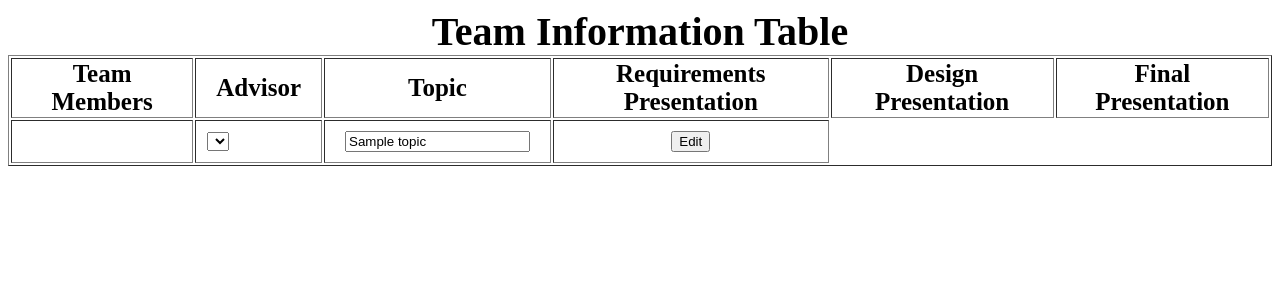
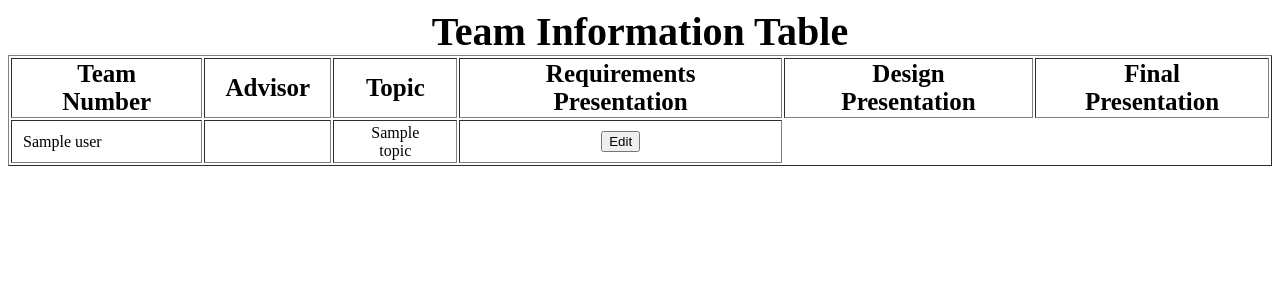
Before and after one commit to jjbyrne1/Project-Scheduler-Web-App, a Django app: template pswa_django/mainForm/templates/tableView.html in a window 1280 px wide. Shown: the top 300 px of the page. Run offline with Django 3.2, Linux system fonts and the light colour scheme; tables that the repository leaves empty hold one stand-in row (values such as "Sample post"); the template is opened without the code that fills it: values that come from a table or form of the project are taken from there, most other values are stand-ins (such as "Sample title", 1, 10 or a date in 2020); lists and menus that the app fills with data are empty; some libraries are stand-ins or nearby versions.

Commit message:
Make it so only the teams that have students in them are diplayed and table can only be edited by navigating to the admin site using the edit button

```diff
--- a/pswa_django/mainForm/templates/tableView.html
+++ b/pswa_django/mainForm/templates/tableView.html
@@ -22,7 +22,7 @@
                     <b style="font-family: Algerian; font-size: 40px">Team Information Table</b>
                 </caption>
                 <tr style="font-size: 25px">
-                      <th scope="col" style="padding-left: 20px;padding-right: 20px">Team Members</th>
+                    <th scope="col" style="padding-left: 20px;padding-right: 20px">Team Number</th>
                     <th scope="col" style="padding-left: 20px;padding-right: 20px">Advisor</th>
                     <th scope="col" style="padding-left: 20px;padding-right: 20px">Topic</th>
                     <th scope="col" style="padding-left: 20px;padding-right: 20px">Requirements Presentation</th>
@@ -30,67 +30,79 @@
                     <th scope="col" style="padding-left: 20px;padding-right: 20px">Final Presentation</th>
                 </tr>
                 {% for teaminfo in teaminfo_list %}
+                    {% if teaminfo.users.all %}
+                        <tr>
                             <td>
                                 <div style="padding-top: 5px; padding-bottom: 5px; padding-left: 10px; padding-right: 10px">
-                            {% for user in user_list %}
-                                 {% if teaminfo.TeamId_id == user.TeamId_id %}
-                                     <input type="text" name="a" id="a" value="{{ user }}" style="text-align: left;border: white"/> <br/>
-                                {% endif %}
+                                    {% for user in teaminfo.users.all %}
+                                        {{ user }}
+                                        <br/>
                                     {% endfor %}
+                                         <!-- <input type="text" name="a" id="a" value="{{ teaminfo.users.all }}" style="text-align: left;border: white"/> <br/> -->
                                 </div>
                             </td>
                             <td>
                                 <div style="padding-top: 5px; padding-bottom: 5px; padding-left: 10px; padding-right: 10px">
-                            <select>
+                                    {% if teaminfo.advisorid == NULL %}
+                                    <label style="color:red">Not Yet Chosen</label>
+                                    {% endif%}
                                     {% for advisor in advisor_list %}
-                                    {% for user in user_list %}
-                                        {% if teaminfo.teamid == user.teamid %}
+                                        {% if teaminfo.advisorid == advisor.advisorid %}
+                                            <label>{{ advisor.Name }}</label>
+                                        {% endif %}
+                                    {% endfor %}
+                                    <!--<select>
+                                        {% for advisor in advisor_list %}
                                             {% if teaminfo.advisorid == advisor.advisorid %}
                                                 <option selected="selected" style="padding-left: 20px;padding-right: 20px"> {{ advisor.Name }} </option>
                                             {% else %}
                                                 <option style="padding-left: 20px;padding-right: 20px"> {{ advisor.Name }} </option>
                                             {% endif %}
-                                        {% endif %}
                                          {% endfor %}
-                                {% endfor %}
-                            </select>
+                                    </select>-->
                                 </div>
                             </td>
                             <td style="text-align: center;padding-left: 20px;padding-right: 20px">
-                        <input name="topic" id="topic" onchange="ChangeTeamTopic(document.getElementById('topic'))" value='{{ teaminfo.Topic }}'/>
+                                {% if teaminfo.topic == "?" %}
+                                    <label style="color:red">Not Yet Chosen</label>
+                                {% else %}
+                                    <label> {{ teaminfo.Topic }} </label>
+                                {% endif%}
+
+                                <!-- <input name="topic" id="topic" onchange="ChangeTeamTopic(document.getElementById('topic'))" value='{{ teaminfo.Topic }}'/> -->
                             </td>
                                 {% for presentationlog in presentationlog_list %}
                                     {% if teaminfo.teamid == presentationlog.logid %}
                                         {% if presentationlog.RequirementsPresentation_Completed == True %}
                                             <td style="text-align: center;padding-left: 20px;padding-right: 20px; background-color: lightgreen">
-                                        <input type="checkbox" onchange="this.refresh();" checked="checked">
+                                                <!-- <input type="checkbox" onchange="this.refresh();" checked="checked"> -->
                                                 {{ presentationlog.RequirementsPresentation_Date }}
                                             </td>
                                         {% elif presentationlog.RequirementsPresentation_Completed == False %}
                                             <td style="text-align: center;padding-left: 20px;padding-right: 20px; background-color: white">
-                                        <input type="checkbox" onchange="this.refresh();">
+                                                 <!-- <input type="checkbox" onchange="this.refresh();"> -->
                                                 {{ presentationlog.RequirementsPresentation_Date }}
                                             </td>
                                         {% endif %}
                                         {% if presentationlog.DesignPresentation_Completed == True %}
                                             <td style="text-align: center;padding-left: 20px;padding-right: 20px; background-color: lightgreen">
-                                        <input type="checkbox" onchange="this.refresh();" checked="checked">
+                                                <!-- <input type="checkbox" onchange="this.refresh();" checked="checked">  -->
                                                 {{ presentationlog.DesignPresentation_Date }}
                                             </td>
                                         {% elif presentationlog.DesignPresentation_Completed == False %}
                                             <td style="text-align: center;padding-left: 20px;padding-right: 20px; background-color: white">
-                                        <input type="checkbox" onchange="this.refresh();">
+                                                <!-- <input type="checkbox" onchange="this.refresh();">  -->
                                                 {{ presentationlog.DesignPresentation_Date }}
                                             </td>
                                         {% endif %}
                                         {% if presentationlog.FinalPresentation_Completed == True %}
                                             <td style="text-align: center;padding-left: 20px;padding-right: 20px; background-color: lightgreen">
-                                        <input type="checkbox" onchange="this.refresh();" checked="checked">
+                                                <!-- <input type="checkbox" onchange="this.refresh();" checked="checked">  -->
                                                 {{ presentationlog.FinalPresentation_Date }}
                                             </td>
                                         {% elif presentationlog.FinalPresentation_Completed == False %}
                                             <td style="text-align: center;padding-left: 20px;padding-right: 20px; background-color: white">
-                                        <input type="checkbox" onchange="this.refresh();">
+                                                <!-- <input type="checkbox" onchange="this.refresh();">  -->
                                                 {{ presentationlog.FinalPresentation_Date }}
                                             </td>
                                         {% endif %}
@@ -98,12 +110,13 @@
                                 {% endfor %}
                             <td style="text-align: center;padding: 10px">
                                 <button class="btn btn-success"
-                                onclick="location.href='/info/';"
+                                        onclick="location.href='/admin/mainForm/teaminformation/'"
                                         style="text-align: center;">
                                     Edit
                                 </button>
                             </td>
                         </tr>
+                    {% endif %}
                 {% endfor %}
             </table>
         </div>
```
Lines whose indentation alone changed are shown as unchanged.
